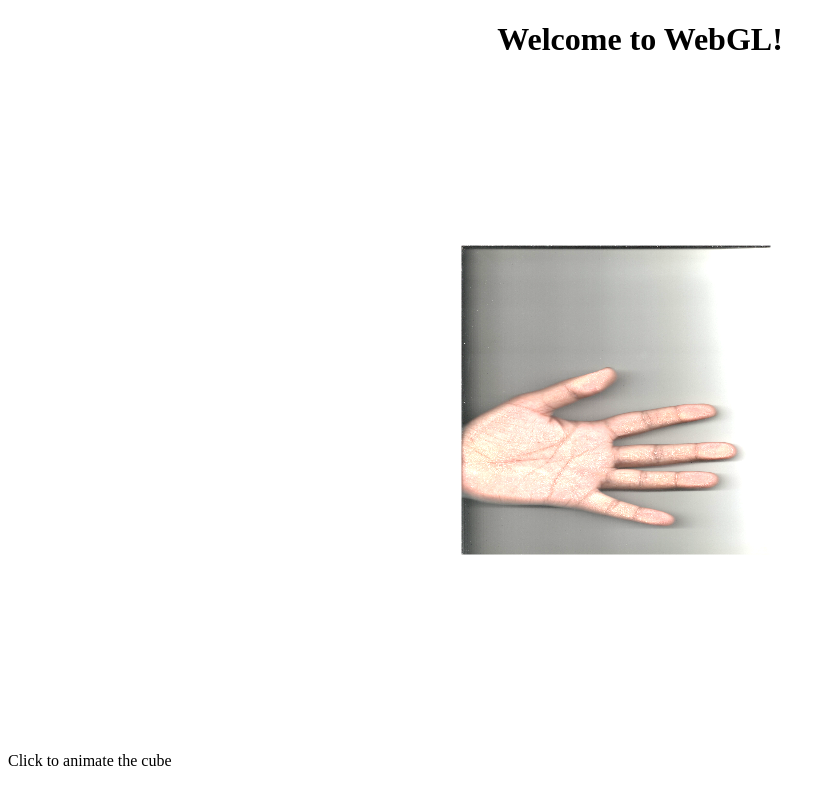
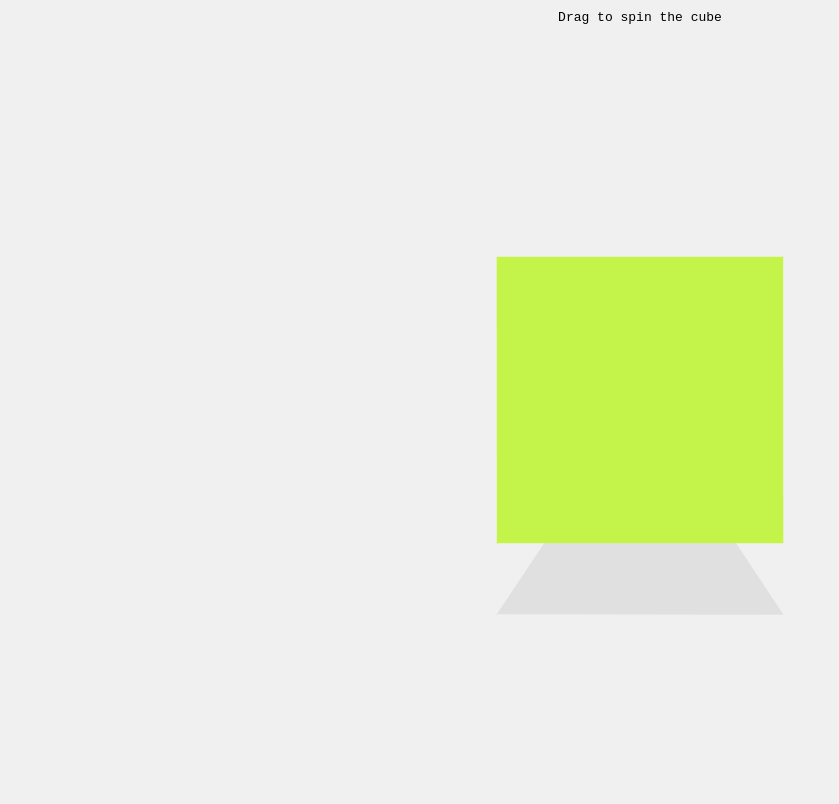
Before and after one commit to omerjerk/webgl, a plain HTML site: page index.html in a window 1280 px wide. Shown: the whole page, without its empty margins (0-839 px from the left). Drawn offline with Linux system fonts and the light colour scheme; animation ran at ten frames a second.

Commit message:
More Interactive

```diff
--- a/index.html
+++ b/index.html
@@ -1,115 +1,200 @@
 <!DOCTYPE html>
-<html>
+<html lang="en">
         <head>
-		<title>Welcome to webGL</title>
-		<script src="three.min.js" type="text/javascript" ></script>
+                <title>three.js canvas - geometry - cube</title>
+                <meta charset="utf-8">
+                <meta name="viewport" content="width=device-width, user-scalable=no, minimum-scale=1.0, maximum-scale=1.0">
+                <style>
+                        body {
+                                font-family: Monospace;
+                                background-color: #f0f0f0;
+                                margin: 0px;
+                                overflow: hidden;
+                        }
+                </style>
+        </head>
+        <body>
+
+                <script src="three.min.js"></script>
+
                 <script>
-			var renderer = null,
-			scene = null,
-			camera = null,
-			cube = null,
-			animating = false;
 
-			function onLoad()
-			{
-			// Grab our container div
-				var container = document.getElementById("container");
-				// Create the Three.js renderer, add it to our div
-				renderer = new THREE.WebGLRenderer( { antialias: true } );
-				renderer.setSize(container.offsetWidth, container.offsetHeight);
-				container.appendChild( renderer.domElement );
-				// Create a new Three.js scene
+                        var container;
+
+                        var camera, scene, renderer;
+
+                        var cube, plane;
+
+                        var targetRotation = 0;
+                        var targetRotationOnMouseDown = 0;
+
+                        var mouseX = 0;
+                        var mouseXOnMouseDown = 0;
+
+                        var windowHalfX = window.innerWidth / 2;
+                        var windowHalfY = window.innerHeight / 2;
+
+                        init();
+                        animate();
+
+                        function init() {
+
+                                container = document.createElement( 'div' );
+                                document.body.appendChild( container );
+
+                                var info = document.createElement( 'div' );
+                                info.style.position = 'absolute';
+                                info.style.top = '10px';
+                                info.style.width = '100%';
+                                info.style.textAlign = 'center';
+                                info.innerHTML = 'Drag to spin the cube';
+                                container.appendChild( info );
+
+                                camera = new THREE.PerspectiveCamera( 70, window.innerWidth / window.innerHeight, 1, 1000 );
+                                camera.position.y = 150;
+                                camera.position.z = 500;
+
                                 scene = new THREE.Scene();
-				// Put in a camera
-				camera = new THREE.PerspectiveCamera( 45,
-				container.offsetWidth / container.offsetHeight, 1, 4000 );
-				camera.position.set( 0, 0, 3 );
-				// Create a directional light to show off the object
-				var light = new THREE.DirectionalLight( 0xffffff, 1.5);
-				light.position.set(0, 0, 1);
-				scene.add( light );
-				// Create a shaded, texture-mapped cube and add it to the scene
-				// First, create the texture map
-				var mapUrl = "hand.jpg";
-				var map = THREE.ImageUtils.loadTexture(mapUrl);
-				// Now, create a Phong material to show shading; pass in the map
-				var material = new THREE.MeshPhongMaterial({ map: map });
-				// Create the cube geometry
-				var geometry = new THREE.CubeGeometry(1, 1, 1);
-				// And put the geometry and material together into a mesh
-				cube = new THREE.Mesh(geometry, material);
-				// Turn it toward the scene, or we won't see the cube shape!
-				//cube.rotation.x = Math.PI / 5;
-				//cube.rotation.y = Math.PI / 5;
-				// Add the cube to our scene
-				scene.add( cube );
-				// Add a mouse up handler to toggle the animation
-				addMouseHandler();
-				// Run our render loop
-				run();
+
+                                // Cube
+
+                                var geometry = new THREE.CubeGeometry( 200, 200, 200 );
+
+                                for ( var i = 0; i < geometry.faces.length; i += 2 ) {
+
+                                        var hex = Math.random() * 0xffffff;
+                                        geometry.faces[ i ].color.setHex( hex );
+                                        geometry.faces[ i + 1 ].color.setHex( hex );
+
                                 }
 
-			function run()
-			{
-				// Render the scene
-				renderer.render( scene, camera );
-				// Spin the cube for next frame
-				if (animating)
-				{
-					if(animating === "left"){
-						cube.rotation.y -= 0.01;
+                                var material = new THREE.MeshBasicMaterial( { vertexColors: THREE.FaceColors, overdraw: 0.5 } );
+
+                                cube = new THREE.Mesh( geometry, material );
+                                cube.position.y = 150;
+                                scene.add( cube );
+
+                                // Plane
+
+                                var geometry = new THREE.PlaneGeometry( 200, 200 );
+                                geometry.applyMatrix( new THREE.Matrix4().makeRotationX( - Math.PI / 2 ) );
+
+                                var material = new THREE.MeshBasicMaterial( { color: 0xe0e0e0, overdraw: 0.5 } );
+
+                                plane = new THREE.Mesh( geometry, material );
+                                scene.add( plane );
+
+                                renderer = new THREE.CanvasRenderer();
+                                renderer.setSize( window.innerWidth, window.innerHeight );
+
+                                container.appendChild( renderer.domElement );
+
+
+                                document.addEventListener( 'mousedown', onDocumentMouseDown, false );
+                                document.addEventListener( 'touchstart', onDocumentTouchStart, false );
+                                document.addEventListener( 'touchmove', onDocumentTouchMove, false );
+
+                                //
+
+                                window.addEventListener( 'resize', onWindowResize, false );
+
                         }
-					if(animating === "right"){
-						cube.rotation.y += 0.01;
+
+                        function onWindowResize() {
+
+                                windowHalfX = window.innerWidth / 2;
+                                windowHalfY = window.innerHeight / 2;
+
+                                camera.aspect = window.innerWidth / window.innerHeight;
+                                camera.updateProjectionMatrix();
+
+                                renderer.setSize( window.innerWidth, window.innerHeight );
+
                         }
-					if(animating === "up"){
-						cube.rotation.x += 0.01;
+
+                        //
+
+                        function onDocumentMouseDown( event ) {
+
+                                event.preventDefault();
+
+                                document.addEventListener( 'mousemove', onDocumentMouseMove, false );
+                                document.addEventListener( 'mouseup', onDocumentMouseUp, false );
+                                document.addEventListener( 'mouseout', onDocumentMouseOut, false );
+
+                                mouseXOnMouseDown = event.clientX - windowHalfX;
+                                targetRotationOnMouseDown = targetRotation;
+
                         }
-					if(animating === "down"){
-						cube.rotation.x -= 0.01;
+
+                        function onDocumentMouseMove( event ) {
+
+                                mouseX = event.clientX - windowHalfX;
+
+                                targetRotation = targetRotationOnMouseDown + ( mouseX - mouseXOnMouseDown ) * 0.02;
+
+                        }
+
+                        function onDocumentMouseUp( event ) {
+
+                                document.removeEventListener( 'mousemove', onDocumentMouseMove, false );
+                                document.removeEventListener( 'mouseup', onDocumentMouseUp, false );
+                                document.removeEventListener( 'mouseout', onDocumentMouseOut, false );
+
+                        }
+
+                        function onDocumentMouseOut( event ) {
+
+                                document.removeEventListener( 'mousemove', onDocumentMouseMove, false );
+                                document.removeEventListener( 'mouseup', onDocumentMouseUp, false );
+                                document.removeEventListener( 'mouseout', onDocumentMouseOut, false );
+
+                        }
+
+                        function onDocumentTouchStart( event ) {
+
+                                if ( event.touches.length === 1 ) {
+
+                                        event.preventDefault();
+
+                                        mouseXOnMouseDown = event.touches[ 0 ].pageX - windowHalfX;
+                                        targetRotationOnMouseDown = targetRotation;
+
                                 }
 
                         }
-				// Ask for another frame
-				requestAnimationFrame(run);
+
+                        function onDocumentTouchMove( event ) {
+
+                                if ( event.touches.length === 1 ) {
+
+                                        event.preventDefault();
+
+                                        mouseX = event.touches[ 0 ].pageX - windowHalfX;
+                                        targetRotation = targetRotationOnMouseDown + ( mouseX - mouseXOnMouseDown ) * 0.05;
+
                                 }
 
-			function addMouseHandler()
-			{
-				var dom = renderer.domElement;
-				window.addEventListener( 'keydown', startAnimating, false);
-				window.addEventListener( 'keyup', stopAnimating, false);
                         }
-			function startAnimating (event)
-			{
-				event.preventDefault();
-				event = event || window.event;
-				var charCode = (typeof event.which == "number") ? event.which : event.keyCode;
-				if (charCode == 37) {
-					animating = "left";
+
+                        //
+
+                        function animate() {
+
+                                requestAnimationFrame( animate );
+
+                                render();
+
                         }
-				if (charCode == 39){
-					animating = "right";
+
+                        function render() {
+
+                                plane.rotation.y = cube.rotation.y += ( targetRotation - cube.rotation.y ) * 0.05;
+                                renderer.render( scene, camera );
+
                         }
-				if (charCode == 38){
-					animating = "up";
-					}
-				if (charCode == 40){
-					animating = "down";
-					}
-			}
-			function stopAnimating (event)
-			{
-				event.preventDefault();
-				animating = false;
-			}
+
                 </script>
-	</head>
-	<body onLoad="onLoad();" style="">
-		<center><h1>Welcome to WebGL!</h1></center>
-		<div id="container" style="width:95%; height:80%; position:absolute;"></div>
-		<div id="prompt" style="width:95%; height:6%; bottom:0; position:absolute;">
-			Click to animate the cube
-		</div>
+
         </body>
 </html>
```
Lines whose indentation alone changed are shown as unchanged.
